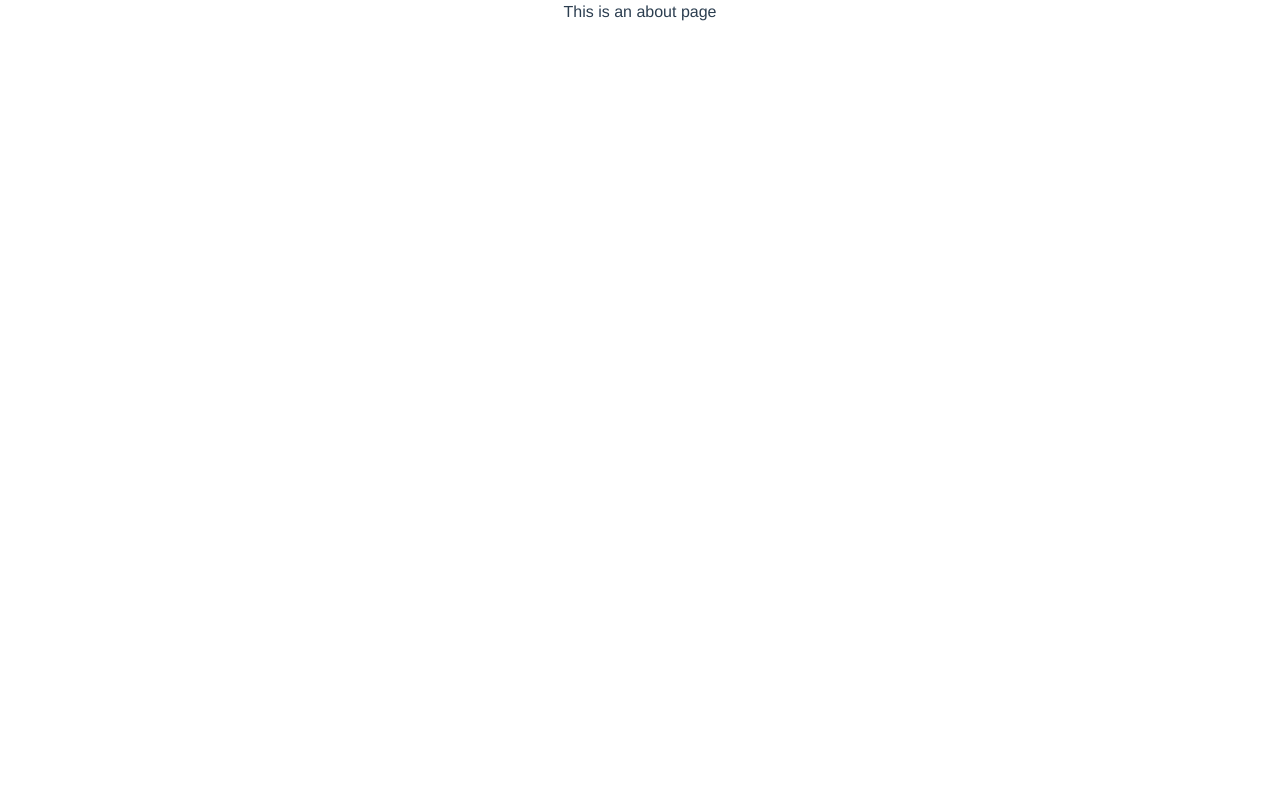
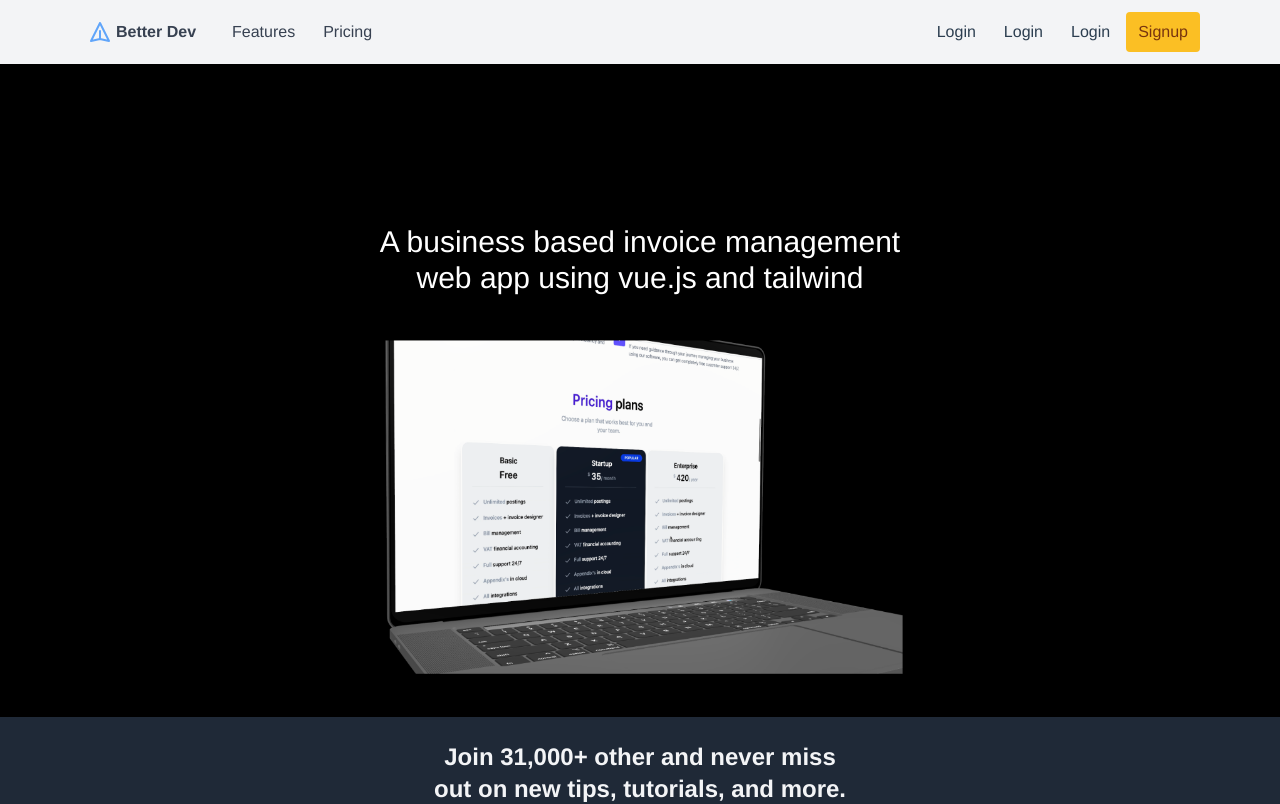
Before and after one commit to lucasjolibois54/portfolio-v4.0, a Vue app: page /about in a window 1280 px wide. Shown: the top 804 px of the page. Built offline with nearby package versions, Linux system fonts and the light colour scheme.

Commit message:
Update About.vue

```diff
--- a/src/views/About.vue
+++ b/src/views/About.vue
@@ -1,5 +1,58 @@
+
+
 <template>
-  <div class="about">
-    <h1>This is an about page</h1>
+  <div>
+    <NavBar />
+    <UnvoitHero
+      :class="{ changecolor: scrollPosition > 70 }"
+      class="home"
+      msg="Welcome to Your Vue.js App"
+    />
+    <UnvoitMeaning />
+
+    <Footer />
   </div>
 </template>
+
+<script>
+// @ is an alias to /src
+import UnvoitHero from "@/components/UnvoitProject/UnvoitHero.vue";
+import NavBar from "@/components/NavBar.vue";
+import Footer from "@/components/Footer.vue";
+import UnvoitMeaning from "@/components/UnvoitProject/UnvoitMeaning.vue";
+
+export default {
+  name: "Home",
+  components: {
+    UnvoitHero,
+    NavBar,
+    Footer,
+    UnvoitMeaning,
+  },
+  data() {
+    return {
+      scrollPosition: null,
+    };
+  },
+  methods: {
+    updateScroll() {
+      this.scrollPosition = window.scrollY;
+    },
+  },
+  mounted() {
+    window.addEventListener("scroll", this.updateScroll);
+  },
+};
+</script>
+<style scoped>
+.home {
+  background-color: #000;
+  color: white;
+}
+
+.changecolor {
+  background-color: white;
+  color: black;
+  transition: 1.5s;
+}
+</style>
```
